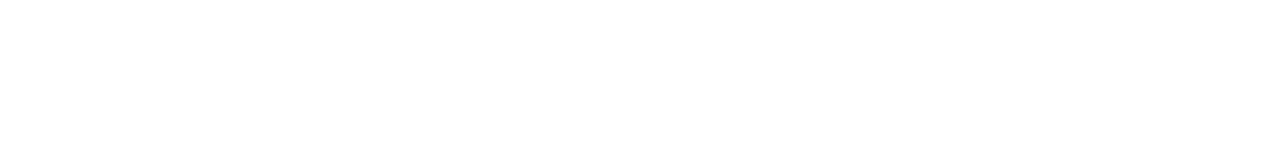
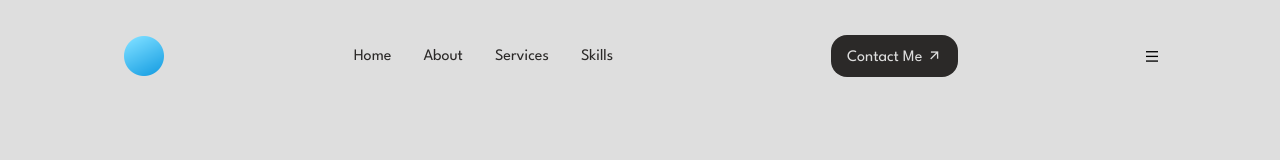
Before and after one commit to OsteenJr/Personal-Portfolio, a plain HTML site: page index.html in a window 1280 px wide. Drawn offline with nearby package versions, Linux system fonts and the light colour scheme.

Commit message:
Second Commit

```diff
--- a/index.html
+++ b/index.html
@@ -2,9 +2,41 @@
 <head>
     <meta charset="UTF-8">
     <meta name="viewport" content="width=device-width, initial-scale=1.0">
+    <link rel="icon" type="image/png" sizes="100x100" href="image/favicon.png">
+    <link rel="preconnect" href="https://fonts.googleapis.com">
+    <link rel="preconnect" href="https://fonts.gstatic.com" crossorigin>
+    <link href="https://fonts.googleapis.com/css2?family=League+Spartan:wght@100..900&display=swap" rel="stylesheet">
+    <!--=============== REMIXICONS ===============-->
+    <link rel="stylesheet" href="https://cdnjs.cloudflare.com/ajax/libs/remixicon/4.2.0/remixicon.css" referrerpolicy="no-referrer"/>
+    <link rel="stylesheet" href="style.css">
     <title>Onyeke Austine | Web Developer</title>
 </head>
 <body>
+    <header>
+        <nav class="navbar">
+            <a href="" class="nav-logo">
+                <img src="image/favicon.png" alt="">
+            </a>
+
+            <ul class="nav-list">
+                <li class="nav-item"><a href="#home" class="nav-link">Home</a></li>
+                <li class="nav-item"><a href="#about" class="nav-link">About</a></li>
+                <li class="nav-item"><a href="#services" class="nav-link">Services</a></li>
+                <li class="nav-item"><a href="#skills" class="nav-link">Skills</a></li>
+
+            </ul>
+            <ul class="sidebar">
+                <i class="ri-close-large-fill" onclick="hideSidebar ()"></i>
+                <li class="nav-item"><a href="#home" class="nav-link">Home</a></li>
+                <li class="nav-item"><a href="#about" class="nav-link">About</a></li>
+                <li class="nav-item"><a href="#services" class="nav-link">Services</a></li>
+                <li class="nav-item"><a href="#skills" class="nav-link">Skills</a></li>
+                <li class="nav-item"><a href="#" class="nav-contact">Contact Me <i class="ri-arrow-right-up-line"></i> </a></li>
+            </ul>
+            <a href="#" class="nav-contact">Contact Me <i class="ri-arrow-right-up-line"></i> </a>
+            <i class="ri-menu-line menu-btn" onclick="showSidebar ()"></i>
+        </nav>
+    </header>
 
 </body>
 </html>
--- a/style.css
+++ b/style.css
@@ -0,0 +1,79 @@
+:root {
+    --light-grayish-bg: hsl(0, 0%, 87%);
+
+}
+
+* {
+    padding: 0;
+    margin: 0;
+    box-sizing: border-box;
+}
+body {
+    font-family: "League Spartan", sans-serif;
+    font-size: 16px;
+    font-style: normal;
+    width: 100%;
+    background-color: var(--light-grayish-bg);
+}
+header {
+    margin: 0 auto;
+    padding: 2rem 5rem;
+    max-width: 1200px;
+    width: 100%;
+}
+nav {
+    display: flex;
+    justify-content: space-between;
+    align-items: center;
+}
+nav ul {
+    display: flex;
+}
+nav ul li {
+    margin-right: 2rem;
+    list-style: none;
+}
+nav ul li a {
+    text-decoration: none;
+    color: #2b2928;
+}
+.nav-contact {
+    color: var(--light-grayish-bg);
+    text-decoration: none;
+    background-color: #2b2928;
+    padding: .75rem 1rem;
+    border-radius: 1rem;
+    transition: transform 0.3s ease-in-out;
+}
+.nav-contact:hover {
+    transform: scale(1.1);
+}
+.sidebar {
+    background-color: rgba (222, 222, 222, 0.1);
+    width: 100%;
+    height: 100vh;
+    position: fixed;
+    z-index: 1;
+    top: 0;
+    right: 0;
+    display: flex;
+    flex-direction: column;
+    padding: 4rem 2rem;
+    align-items: center;
+    backdrop-filter: blur(10px);
+    display: none;
+}
+.sidebar li {
+    margin-bottom: 2rem;
+}
+.sidebar i {
+    top: 2rem;
+    right: 2rem;
+    position: absolute;
+    color: black;
+    font-size: 2rem;
+}
+.menu-btn {
+    cursor: pointer;
+
+}
```
Also changed, not shown: script.js (+9 -0 lines).
